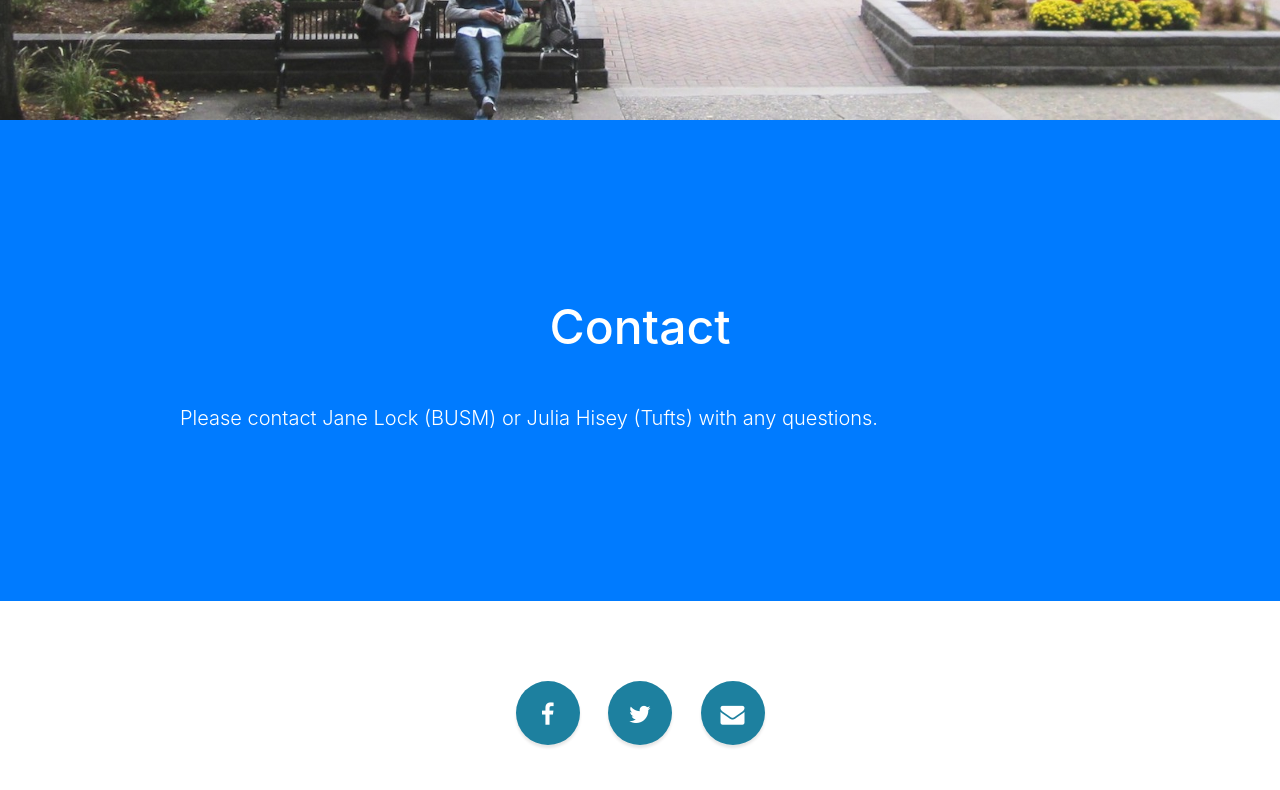
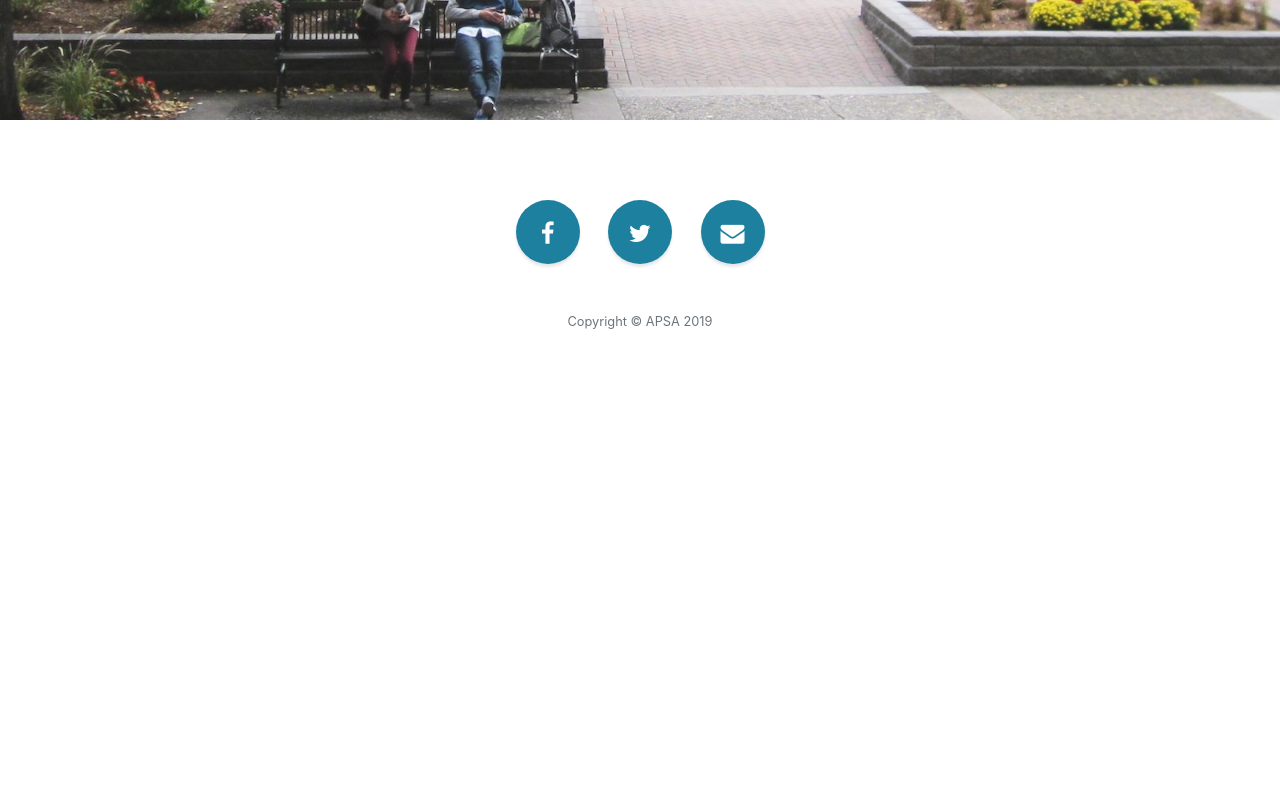
Before and after one commit to physicianscientists/northeast-takedown, a website with bundled scripts: page index.html in a window 1280 px wide. Shown: the part 680-1470 px from the top of the page. After the commit the page ends 1091 px from the top, so only its background shows below. Built offline with nearby package versions, Linux system fonts and the light colour scheme.

Commit message:
northeast.physicianscientists.org

```diff
--- a/index.html
+++ b/index.html
@@ -46,23 +46,6 @@
 
 
 
-	<!-- Contact -->
-	<section class="content-section bg-primary text-white text-center" id="Contact">
-		<div class="container text-center">
-			<div class="content-section-heading">
-				<h2 class="mb-5"><br>Contact</h2>
-			</div>
-			<div class="row" align="left">
-				<div class="col-lg-10 mx-auto">
-					<p class="lead mb-5">
-						Please contact <a href= "mailto:yjlock@bu.edu" style= "color: #FFFFFF">Jane Lock (BUSM)</a> or <a href="mailto:Julia.Hisey@tufs.edu" style= "color: #FFFFFF">Julia Hisey (Tufts)</a> with any questions.
-					</p>
-				</div>
-			</div>
-		</div>
-	</section>
-
-
 
 
 	<!-- Footer -->
```
